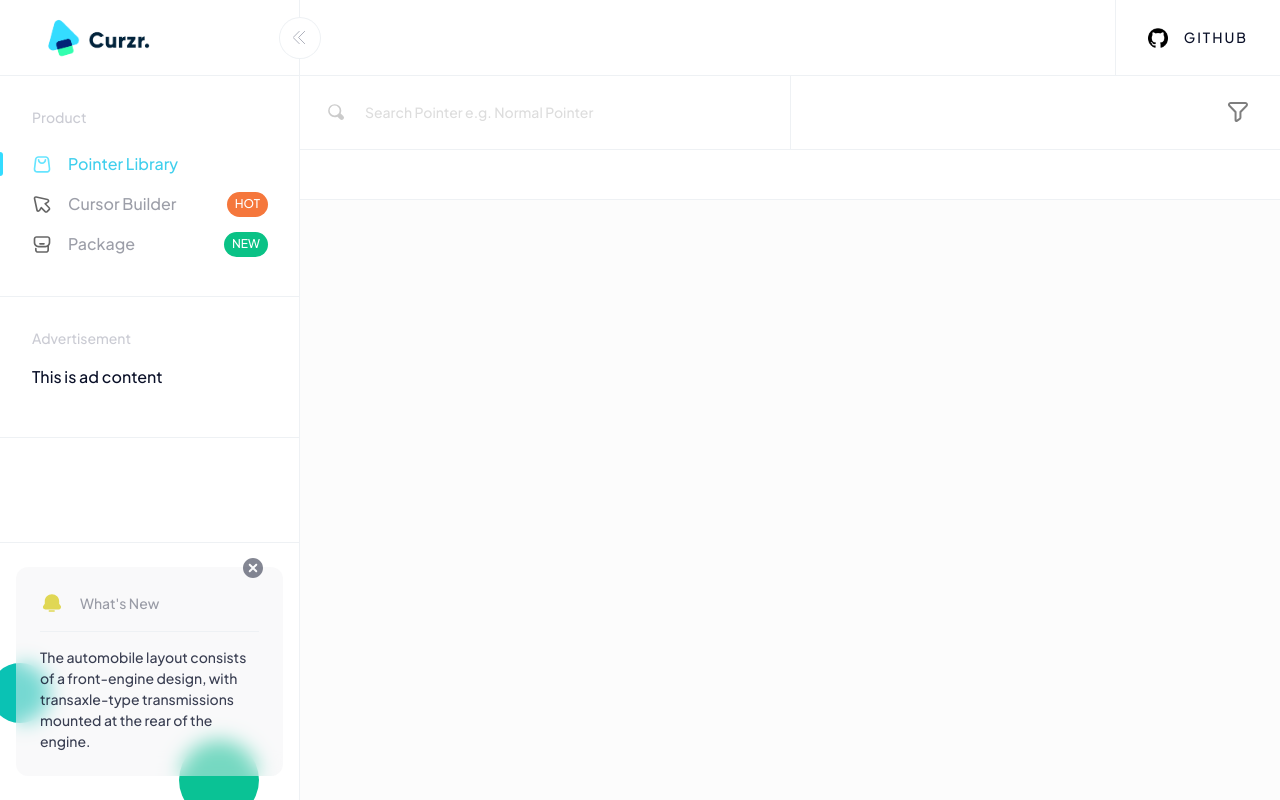
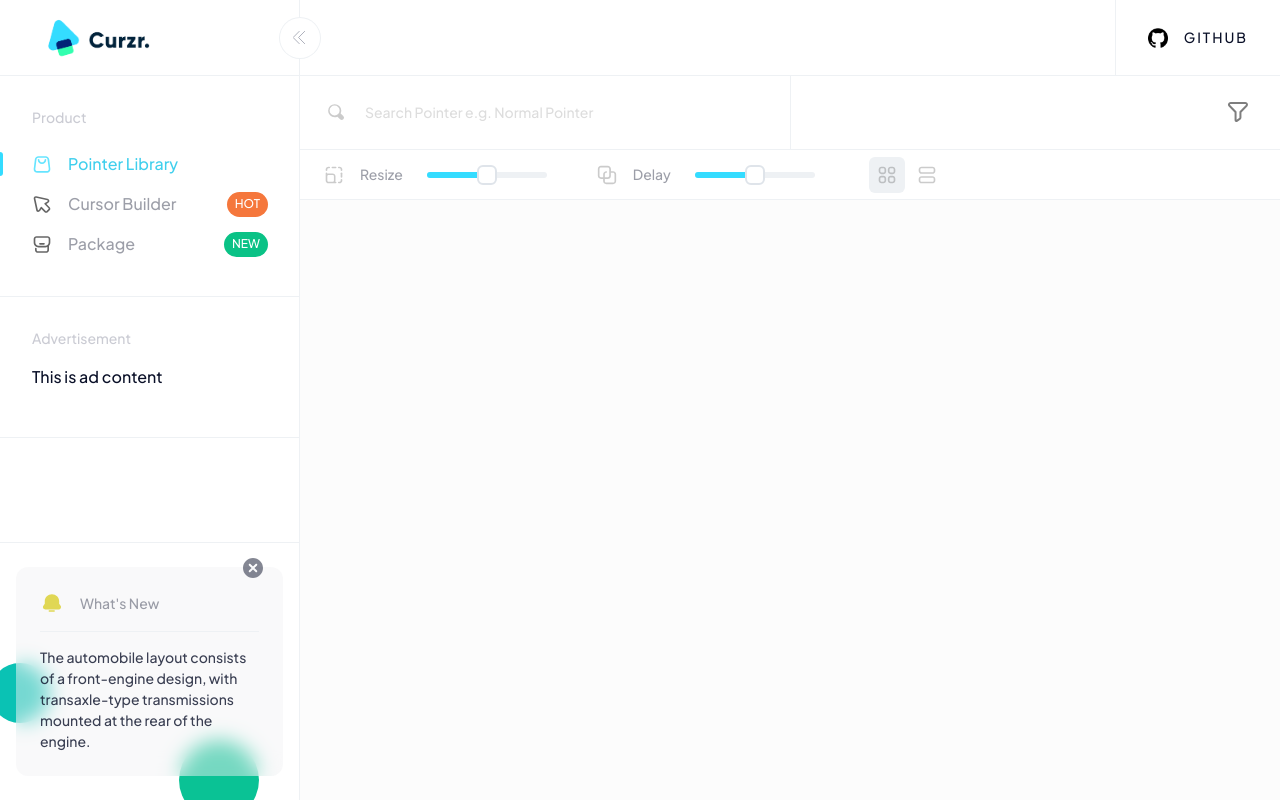
Before and after one commit to fuzionix/Curzr, a Vue app: page /#/ in a window 1280 px wide. Built offline with nearby package versions, Linux system fonts and the light colour scheme.

Commit message:
build adjustment bar

```diff
--- a/src/components/adjustment-bar.vue
+++ b/src/components/adjustment-bar.vue
@@ -2,26 +2,57 @@
   <div id="adjustment-bar" class="adjustment-bar">
     <div class="adjustment-container">
       <div class="size-adjustment">
-
+        <img src="../assets/icon/Scale.svg" alt="size adjustment icon" width="20">
+        <small>Resize</small>
+        <range-bar
+          class="range-bar"
+          :rangeValue="cursorConfig.size"
+          :minmax="[0, 50]"
+          :sliderWidth="120"
+        >
+        </range-bar>
       </div>
       <div class="transition-adjustment">
-
+        <img src="../assets/icon/Pathfinder.svg" alt="size adjustment icon" width="20">
+        <small>Delay</small>
+        <range-bar
+          class="range-bar"
+          :rangeValue="cursorConfig.delay"
+          :minmax="[0, 1000]"
+          :sliderWidth="120"
+        >
+        </range-bar>
       </div>
       <div class="grid-view-adjustment">
-
+        <div class="wrapper wrapper-active">
+          <img src="../assets/icon/Grid.svg" alt="size adjustment icon" width="20">
+        </div>
+        <div class="wrapper">
+          <img src="../assets/icon/List.svg" alt="size adjustment icon" width="20">
+        </div>
       </div>
     </div>
   </div>
 </template>
 
 <script>
+  import rangebar from '@/components/elements/range-bar.vue'
+
   export default {
     name: 'adjustment-bar',
     components: {
-
+      'range-bar': rangebar
+    },
+    props: {
+      cursorConfig: {
+        type: Object,
+        required: true
+      }
     },
     computed: {
 
+    },
+    methods: {
     }
   }
 </script>
@@ -33,5 +64,43 @@
   height: $--adjustbar-height;
   background-color: #fff;
   border-bottom: 1px solid $--section-line-color;
+
+  .adjustment-container {
+    display: flex;
+
+    & > * {
+      display: flex;
+      align-items: center;
+      padding: 1rem 1.5rem;
+      height: 100%;
+
+      img {
+        width: 20px;
+        opacity: .2;
+      }
+
+      small {
+        opacity: .4;
+        margin-left: 1rem;
+      }
+    }
+
+    .grid-view-adjustment {
+
+      .wrapper {
+        @include flex-center;
+        padding: .5rem;
+        margin-left: .25rem;
+        border-radius: 6px;
+        img {
+          transform: rotate(90deg);
+        }
+      }
+
+      .wrapper-active {
+        background-color: $--section-line-color;
+      }
+    }
+  }
 }
 </style>
--- /dev/null
+++ b/src/components/elements/range-bar.vue
@@ -0,0 +1,125 @@
+<template>
+  <div id="range-bar" class="range-bar">
+    <input
+      id="slider"
+      type="range"
+      :min="minmax[0]"
+      :max="minmax[1]"
+      v-model="sliderValue"
+      ref="slider"
+      @input="changeWidth">
+  </div>
+</template>
+
+<script>
+  export default {
+    name: 'range-bar',
+    components: {
+
+    },
+    props: {
+      rangeValue: {
+        type: Number,
+        required: true
+      },
+      minmax: {
+        type: Array,
+        required: true
+      },
+      sliderWidth: {
+        type: Number,
+        required: false
+      }
+    },
+    data() {
+      return {
+        sliderValue: this.rangeValue,
+        filledWidth: 0
+      }
+    },
+    mounted() {
+      this.filledWidth = this.sliderWidth * (this.sliderValue - this.minmax[0]) / (this.minmax[1] - this.minmax[0])
+      // console.log(this.filledWidth)
+      this.$refs.slider.style.setProperty('--slider-width', this.sliderWidth + 'px');
+      this.$refs.slider.style.setProperty('--filled-width', this.filledWidth + 'px');
+    },
+    computed: {
+    },
+    watch: {
+    },
+    methods: {
+      show() {
+        console.log(this.minmax[1])
+      },
+      changeWidth() {
+        this.filledWidth = this.sliderWidth * (this.sliderValue - this.minmax[0]) / (this.minmax[1] - this.minmax[0])
+        this.$refs.slider.style.setProperty('--filled-width', this.filledWidth + 'px');
+      }
+    }
+  }
+</script>
+
+<style lang="scss">
+@import '../../style/main.scss';
+.range-bar {
+  display: flex;
+  align-items: center;
+  min-width: 100px;
+  max-width: 200px;
+
+  input[type="range"] {
+    --slider-width: 120px;
+    --filled-width: 60px;
+
+    position: relative;
+    -webkit-appearance: none;
+    z-index: 1;
+    width: var(--slider-width);
+    margin-left: 1.5rem;
+    height: 6px;
+    background: $--section-line-color;
+    outline: none;
+    border-radius: 6px;
+
+    &::before {
+      content: "";
+      position: absolute;
+      top: 0;
+      left: 0;
+      z-index: -1;
+      width: var(--filled-width);
+      height: 6px;
+      color: #ffffff00;
+      background: $--theme-color;
+      border-radius: 6px;
+    }
+
+    &::-webkit-slider-thumb {
+      position: relative;
+      -webkit-appearance: none;
+      appearance: none;
+      width: 20px;
+      height: 20px;
+      background: #fff;
+      border: 2px solid darken($--section-line-color, 5%);
+      border-radius: 6px;
+      z-index: 2;
+      transition: 100ms;
+
+      &:hover {
+        width: 22px;
+        height: 22px;
+      }
+
+    }
+
+    &::-moz-range-thumb {
+      appearance: none;
+      width: 20px;
+      height: 20px;
+      background: #fff;
+      border-radius: 50%;
+    }
+  }
+}
+</style>
--- a/src/views/curzr-mainboard.vue
+++ b/src/views/curzr-mainboard.vue
@@ -4,7 +4,10 @@
     <section class="main-section">
       <navigation-bar></navigation-bar>
       <search-bar></search-bar>
-      <adjustment-bar></adjustment-bar>
+      <adjustment-bar
+        :cursorConfig="cursorConfig"
+      >
+      </adjustment-bar>
     </section>
   </section>
 </template>
@@ -22,6 +25,14 @@
       'navigation-bar': navigation,
       'search-bar': searchbar,
       'adjustment-bar': adjustmentbar
+    },
+    data() {
+      return {
+        cursorConfig: {
+          size: 25,
+          delay: 500
+        }
+      }
     },
     computed: {
 
```
